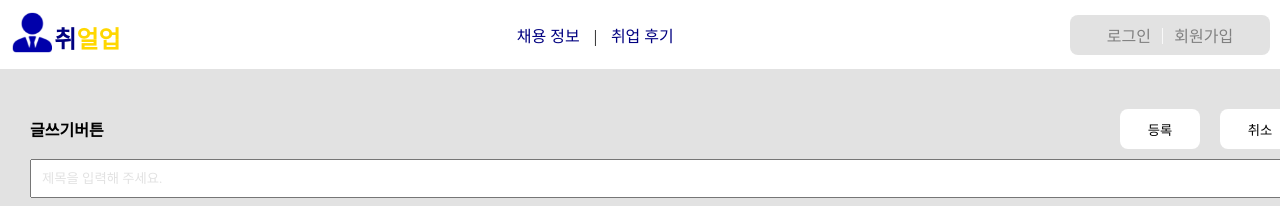
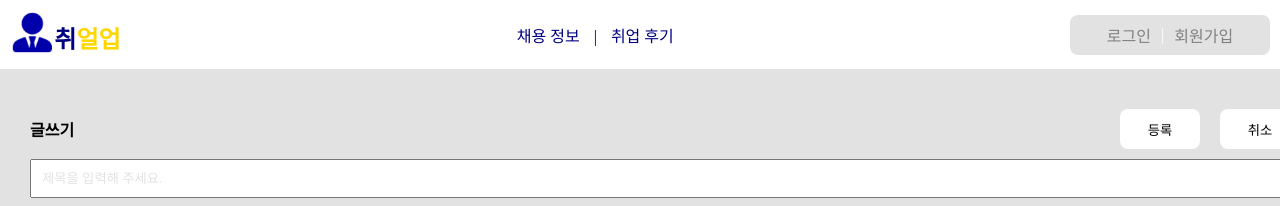
Before and after one commit to hyeon020723/cheerup, a Vue app: page /reviewUpload in a window 1280 px wide. Shown: the top 206 px of the page. Built offline with nearby package versions, Linux system fonts and the light colour scheme; a web font is replaced by a local one.

Commit message:
실험끝

```diff
--- a/src/components/reviewUpload.vue
+++ b/src/components/reviewUpload.vue
@@ -1,7 +1,7 @@
 <template>
   <div class="wholeBox">
     <div class="writingHeader">
-      <div class="write"><b>글쓰기버튼</b></div>
+      <div class="write"><b>글쓰기</b></div>
       <div class="tollBox">
         <button @click="uploadDecision()" class="registerToll">등록</button>
         <a @click="cancelDecision()">
```
